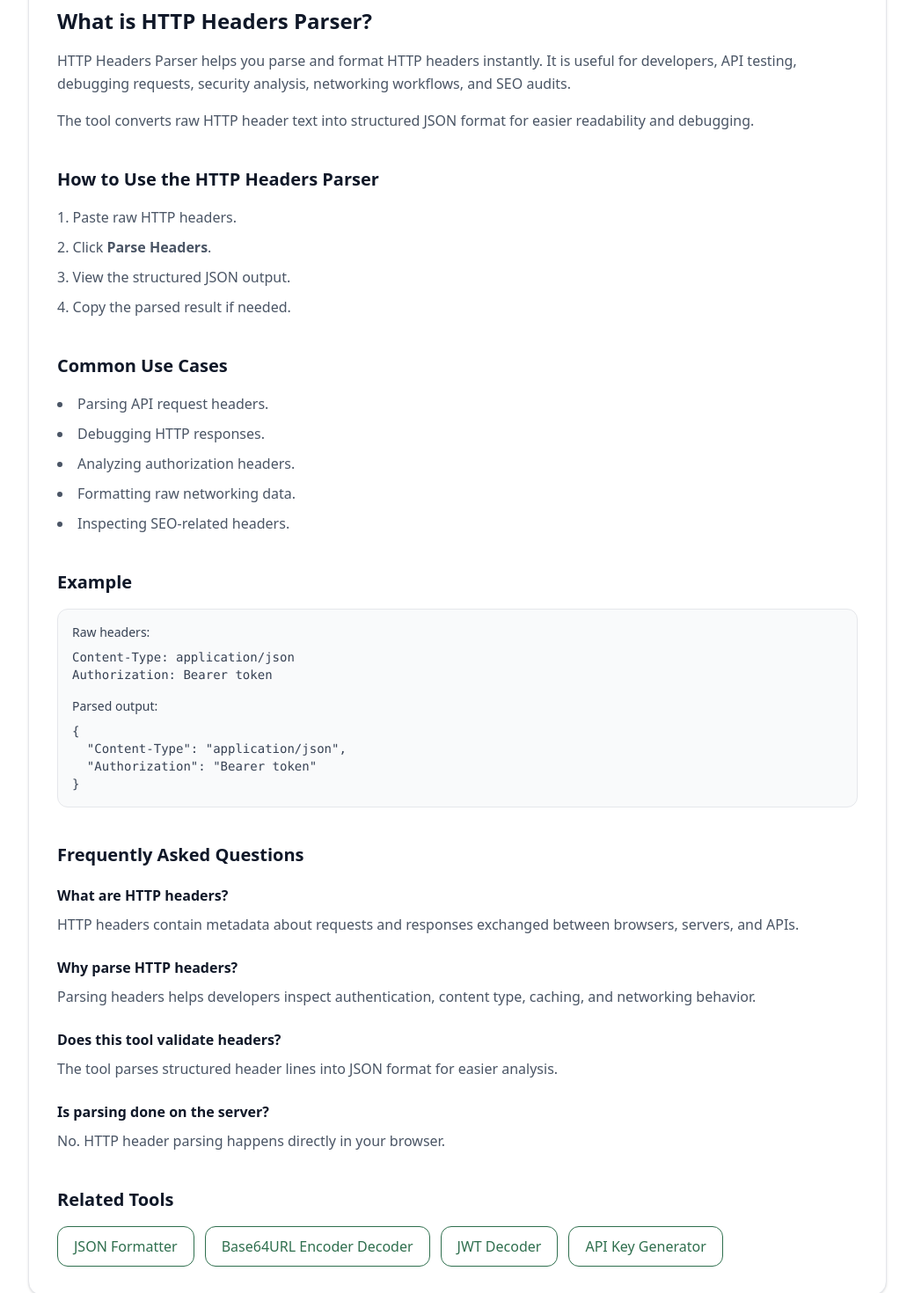
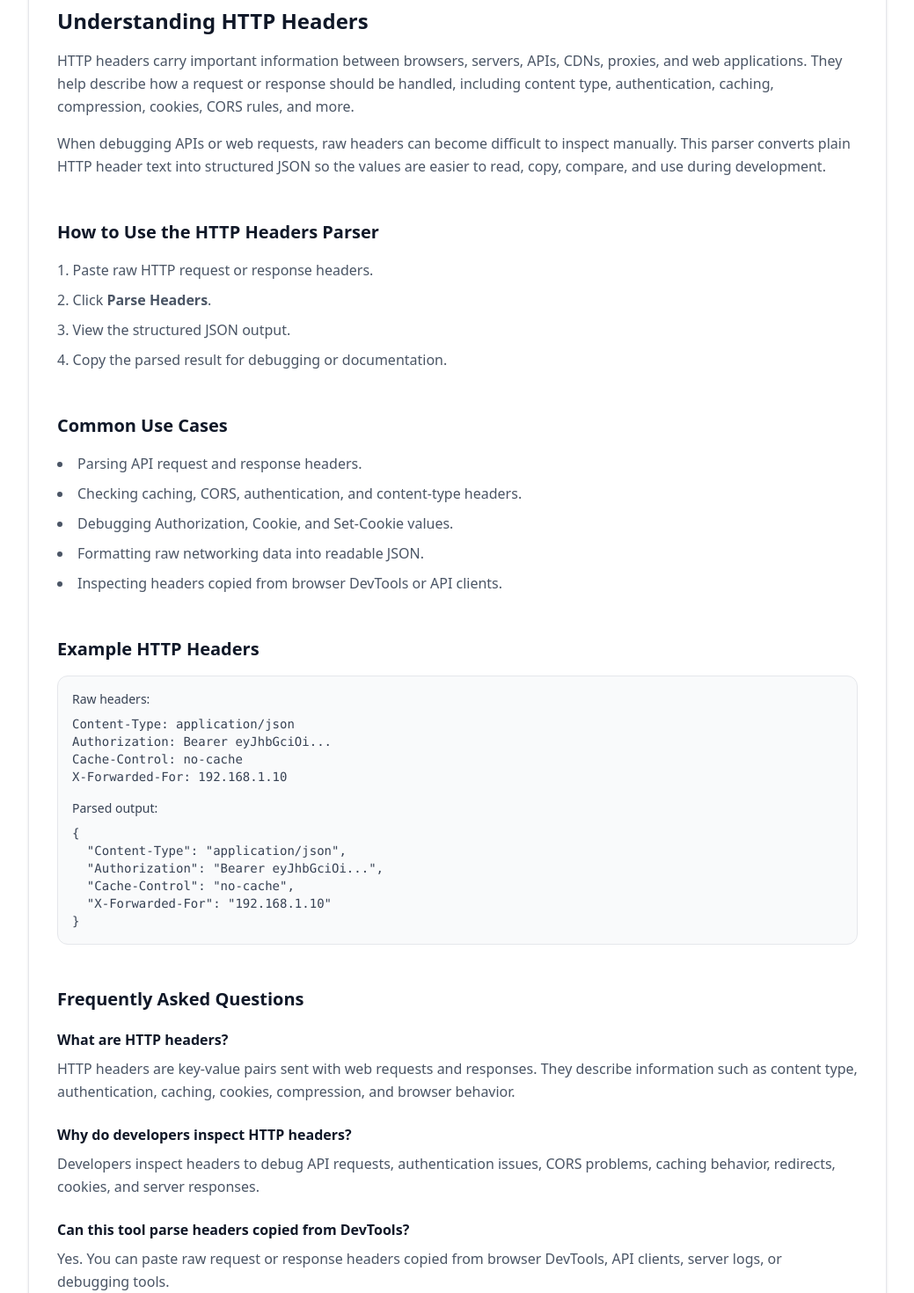
Before and after one commit to vaarunsonawwane-ops/yoryantra-new, a Next.js app: page /tools/http-headers-parser in a window 1280 px wide. Shown: the part 1120-2590 px from the top of the page at 88% size, without its empty margins (120-1159 px from the left). Built offline with nearby package versions, Linux system fonts and the light colour scheme.

Commit message:
SEO optimized page

```diff
--- a/app/tools/http-headers-parser/ToolClient.tsx
+++ b/app/tools/http-headers-parser/ToolClient.tsx
@@ -31,13 +31,8 @@ export default function ToolClient() {
           return;
         }
 
-        const key = line
-          .slice(0, separatorIndex)
-          .trim();
-
-        const value = line
-          .slice(separatorIndex + 1)
-          .trim();
+        const key = line.slice(0, separatorIndex).trim();
+        const value = line.slice(separatorIndex + 1).trim();
 
         headers[key] = value;
       });
@@ -78,17 +73,11 @@ Authorization: Bearer token`}
 
       {/* ACTIONS */}
       <div className="mt-5 flex flex-wrap gap-3">
-        <button
-          onClick={parseHeaders}
-          className="yoryantra-btn"
-        >
+        <button onClick={parseHeaders} className="yoryantra-btn">
           Parse Headers
         </button>
 
-        <button
-          onClick={resetAll}
-          className="yoryantra-btn-outline"
-        >
+        <button onClick={resetAll} className="yoryantra-btn-outline">
           Reset
         </button>
       </div>
@@ -109,9 +98,7 @@ Authorization: Bearer token`}
 
           {output && (
             <button
-              onClick={() =>
-                navigator.clipboard.writeText(output)
-              }
+              onClick={() => navigator.clipboard.writeText(output)}
               className="yoryantra-btn-outline text-sm"
             >
               Copy
@@ -125,24 +112,24 @@ Authorization: Bearer token`}
       </div>
 
       {/* SEO CONTENT */}
-      <section className="mt-12 border-t border-gray-200 pt-10 space-y-10">
+      <section className="mt-12 border-t border-gray-200 pt-10 space-y-12">
         <div>
           <h2 className="text-2xl font-semibold text-gray-900">
-            What is HTTP Headers Parser?
+            Understanding HTTP Headers
           </h2>
 
           <p className="mt-4 text-gray-600 leading-relaxed">
-            HTTP Headers Parser helps you parse
-            and format HTTP headers instantly. It is
-            useful for developers, API testing,
-            debugging requests, security analysis,
-            networking workflows, and SEO audits.
+            HTTP headers carry important information between browsers, servers,
+            APIs, CDNs, proxies, and web applications. They help describe how a
+            request or response should be handled, including content type,
+            authentication, caching, compression, cookies, CORS rules, and more.
           </p>
 
           <p className="mt-4 text-gray-600 leading-relaxed">
-            The tool converts raw HTTP header text
-            into structured JSON format for easier
-            readability and debugging.
+            When debugging APIs or web requests, raw headers can become difficult
+            to inspect manually. This parser converts plain HTTP header text into
+            structured JSON so the values are easier to read, copy, compare, and
+            use during development.
           </p>
         </div>
 
@@ -152,12 +139,12 @@ Authorization: Bearer token`}
           </h2>
 
           <ol className="mt-4 list-decimal list-inside space-y-2 text-gray-600 leading-relaxed">
-            <li>Paste raw HTTP headers.</li>
+            <li>Paste raw HTTP request or response headers.</li>
             <li>
               Click <strong>Parse Headers</strong>.
             </li>
             <li>View the structured JSON output.</li>
-            <li>Copy the parsed result if needed.</li>
+            <li>Copy the parsed result for debugging or documentation.</li>
           </ol>
         </div>
 
@@ -167,37 +154,37 @@ Authorization: Bearer token`}
           </h2>
 
           <ul className="mt-4 list-disc list-inside space-y-2 text-gray-600 leading-relaxed">
-            <li>Parsing API request headers.</li>
-            <li>Debugging HTTP responses.</li>
-            <li>Analyzing authorization headers.</li>
-            <li>Formatting raw networking data.</li>
-            <li>Inspecting SEO-related headers.</li>
+            <li>Parsing API request and response headers.</li>
+            <li>Checking caching, CORS, authentication, and content-type headers.</li>
+            <li>Debugging Authorization, Cookie, and Set-Cookie values.</li>
+            <li>Formatting raw networking data into readable JSON.</li>
+            <li>Inspecting headers copied from browser DevTools or API clients.</li>
           </ul>
         </div>
 
         <div>
           <h2 className="text-xl font-semibold text-gray-900">
-            Example
+            Example HTTP Headers
           </h2>
 
           <div className="mt-4 rounded-xl border border-gray-200 bg-gray-50 p-4 text-sm text-gray-700">
-            <p>
-              Raw headers:
-            </p>
+            <p>Raw headers:</p>
 
             <pre className="mt-2 whitespace-pre-wrap break-words">
 {`Content-Type: application/json
-Authorization: Bearer token`}
+Authorization: Bearer eyJhbGciOi...
+Cache-Control: no-cache
+X-Forwarded-For: 192.168.1.10`}
             </pre>
 
-            <p className="mt-4">
-              Parsed output:
-            </p>
+            <p className="mt-4">Parsed output:</p>
 
             <pre className="mt-2 whitespace-pre-wrap break-words">
 {`{
   "Content-Type": "application/json",
-  "Authorization": "Bearer token"
+  "Authorization": "Bearer eyJhbGciOi...",
+  "Cache-Control": "no-cache",
+  "X-Forwarded-For": "192.168.1.10"
 }`}
             </pre>
           </div>
@@ -215,44 +202,43 @@ Authorization: Bearer token`}
               </h3>
 
               <p className="mt-2 text-gray-600 leading-relaxed">
-                HTTP headers contain metadata about
-                requests and responses exchanged
-                between browsers, servers, and APIs.
+                HTTP headers are key-value pairs sent with web requests and
+                responses. They describe information such as content type,
+                authentication, caching, cookies, compression, and browser
+                behavior.
               </p>
             </div>
 
             <div>
               <h3 className="font-semibold text-gray-900">
-                Why parse HTTP headers?
+                Why do developers inspect HTTP headers?
               </h3>
 
               <p className="mt-2 text-gray-600 leading-relaxed">
-                Parsing headers helps developers
-                inspect authentication, content type,
-                caching, and networking behavior.
+                Developers inspect headers to debug API requests, authentication
+                issues, CORS problems, caching behavior, redirects, cookies, and
+                server responses.
               </p>
             </div>
 
             <div>
               <h3 className="font-semibold text-gray-900">
-                Does this tool validate headers?
+                Can this tool parse headers copied from DevTools?
               </h3>
 
               <p className="mt-2 text-gray-600 leading-relaxed">
-                The tool parses structured header
-                lines into JSON format for easier
-                analysis.
+                Yes. You can paste raw request or response headers copied from
+                browser DevTools, API clients, server logs, or debugging tools.
               </p>
             </div>
 
             <div>
               <h3 className="font-semibold text-gray-900">
-                Is parsing done on the server?
+                Is header parsing processed on the server?
               </h3>
 
               <p className="mt-2 text-gray-600 leading-relaxed">
-                No. HTTP header parsing happens
-                directly in your browser.
+                No. HTTP header parsing happens directly inside your browser.
               </p>
             </div>
           </div>
@@ -263,33 +249,46 @@ Authorization: Bearer token`}
             Related Tools
           </h2>
 
+          <p className="mt-3 text-gray-600 leading-relaxed">
+            Working with HTTP headers often also involves checking response
+            codes, cookies, CORS configuration, browser requests, and API
+            debugging workflows.
+          </p>
+
           <div className="mt-4 flex flex-wrap gap-3">
             <Link
-              href="/tools/json-formatter"
+              href="/tools/http-status-code-explorer"
               className="yoryantra-btn-outline"
             >
-              JSON Formatter
+              HTTP Status Code Explorer
             </Link>
 
             <Link
-              href="/tools/base64url-encoder-decoder"
+              href="/tools/cors-header-checker"
               className="yoryantra-btn-outline"
             >
-              Base64URL Encoder Decoder
+              CORS Header Checker
             </Link>
 
             <Link
-              href="/tools/jwt-decoder"
+              href="/tools/cookie-parser"
               className="yoryantra-btn-outline"
             >
-              JWT Decoder
+              Cookie Parser
             </Link>
 
             <Link
-              href="/tools/api-key-generator"
+              href="/tools/user-agent-parser"
               className="yoryantra-btn-outline"
             >
-              API Key Generator
+              User Agent Parser
+            </Link>
+
+            <Link
+              href="/tools/curl-command-builder"
+              className="yoryantra-btn-outline"
+            >
+              CURL Command Builder
             </Link>
           </div>
         </div>
```
